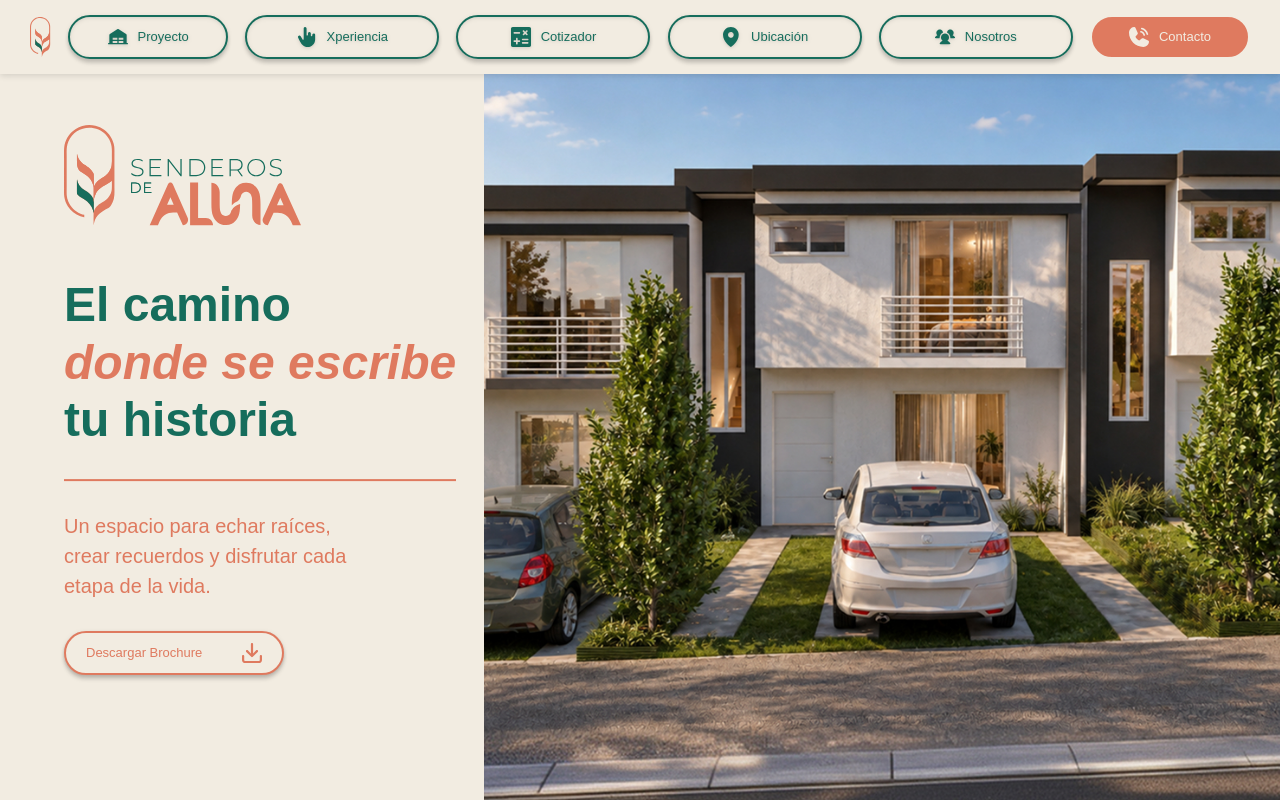
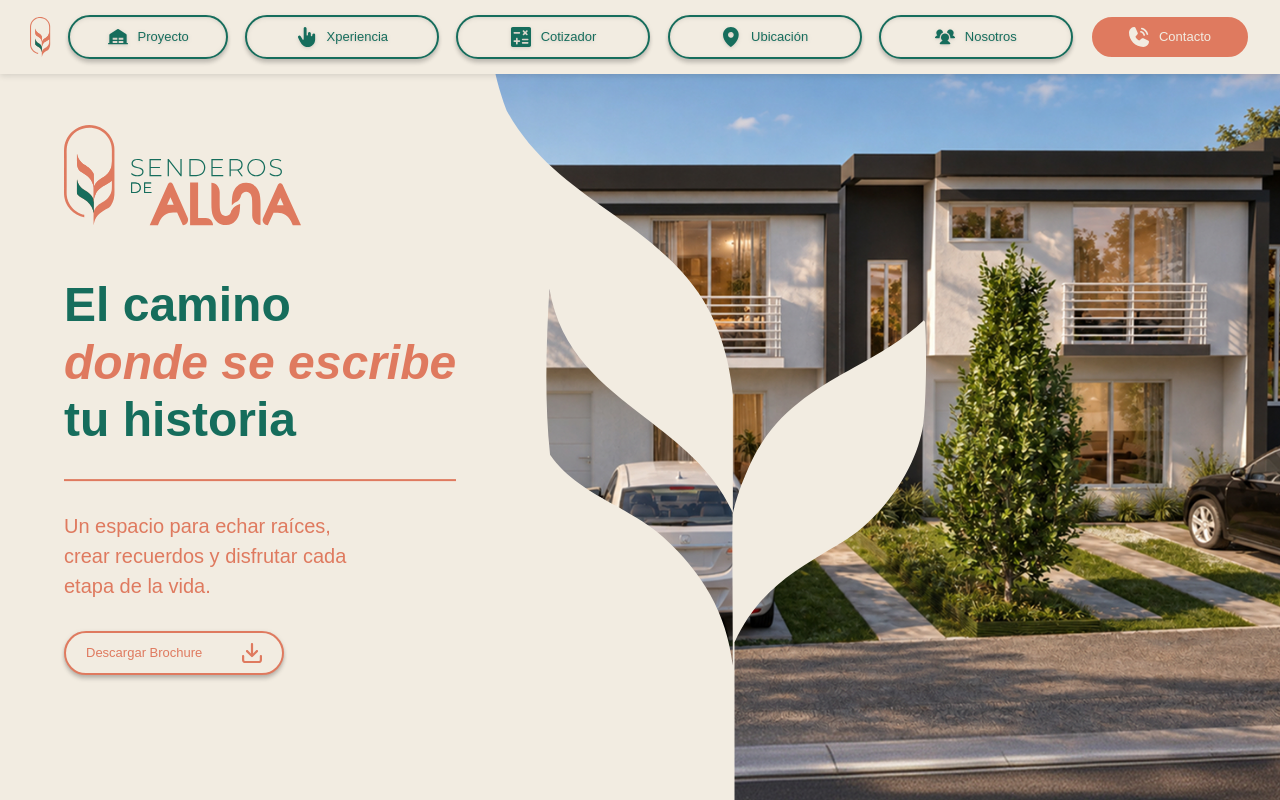
Before and after one commit to xperiencegroup/senderos-de-aluna-one-pager, a React (Vite) app: page / in a window 1280 px wide. Shown: the top 800 px of the page. Built offline with nearby package versions, Linux system fonts and the light colour scheme.

Commit message:
forma de aluna en fondo (desktop)

```diff
--- a/src/pages/home/components/hero.tsx
+++ b/src/pages/home/components/hero.tsx
@@ -1,13 +1,30 @@
 import DownloadIcon from "@/assets/icons/components/download-icon";
 import heroBg from "@/assets/images/hero-background.jpg";
+// import formaAluna from "@/assets/icons/forma-aluna-hero.svg";
+import formaAluna from "@/assets/images/fondo-forma-hero.svg";
 
 import senderosLogo from "@/assets/logos/main/logo_and_name.svg";
 
 export default function Hero() {
   return (
-    <section id="nosotros" className="relative flex h-full min-h-[768px]">
-      {/* background */}
-      <div className="shrink-0 w-[484px] min-h-svh bg-beige" />
+    <section id="nosotros" className="relative flex h-full min-h-[768px] h-svh">
+      {/* Fondo */}
+      <img
+        src={heroBg}
+        alt="Imagen de Senderos de Aluna"
+        className="absolute inset-0 z-0 h-full w-full object-cover"
+      />
+
+      {/* Forma: ancho fijo, alto siempre 100% */}
+      <div className="absolute inset-y-0 left-0 top-0 z-10 w-[927px] max-w-full">
+        <img
+          src={formaAluna}
+          alt=""
+          aria-hidden="true"
+          className="h-full w-full object-fill"
+        />
+      </div>
+
       {/* content */}
       <div className="absolute z-10 left-[5%] top-1/2 -translate-y-1/2 flex flex-col gap-[50px]">
         <img
@@ -76,17 +93,6 @@ export default function Hero() {
           </button>
         </div>
       </div>
-
-      <div className="relative w-full min-h-svh bg-blue-800">
-        {/* Ícono de isotipo */}
-        {/* <img src={} alt="" /> */}
-
-        <img
-          src={heroBg}
-          alt="Imagen de Senderos de Aluna"
-          className="absolute inset-0 w-full h-full object-cover"
-        />
-      </div>
     </section>
   );
 }
```
Also changed, not shown: src/assets/images/fondo-forma-hero.svg (added).
